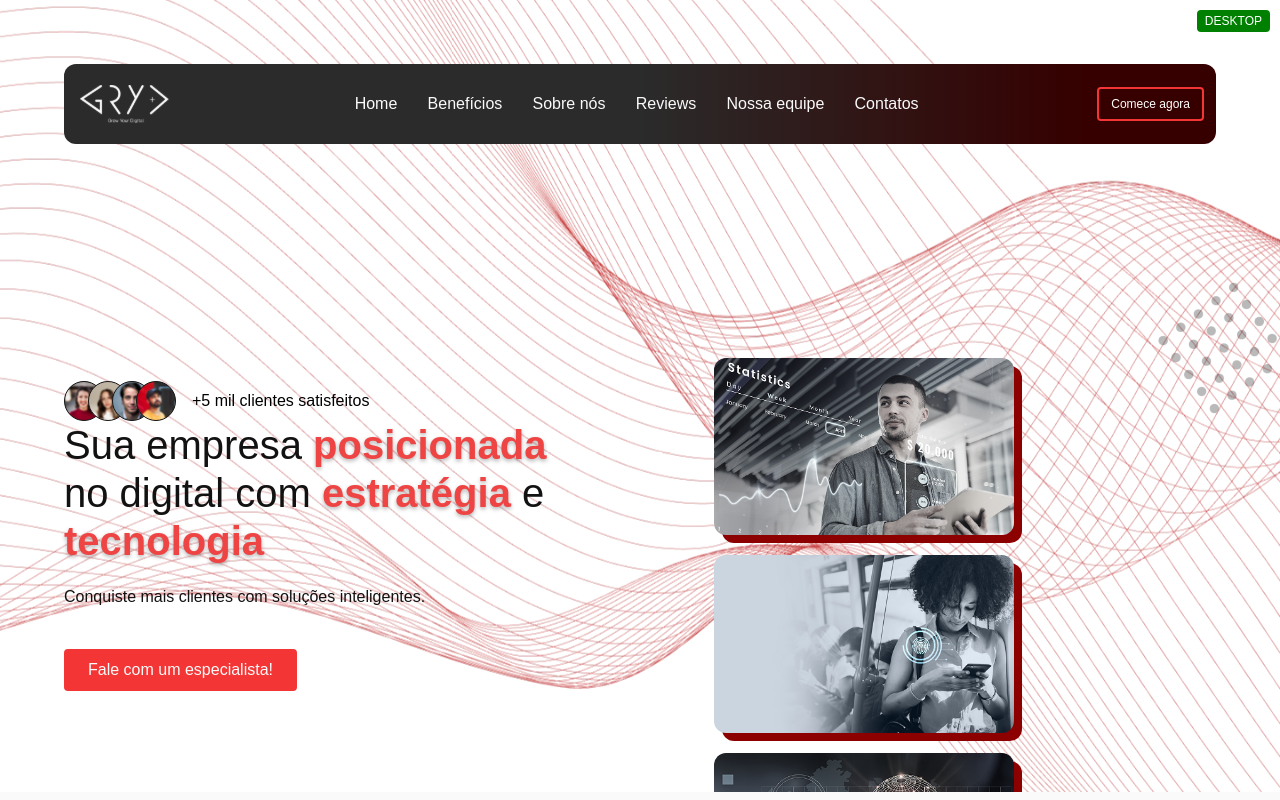
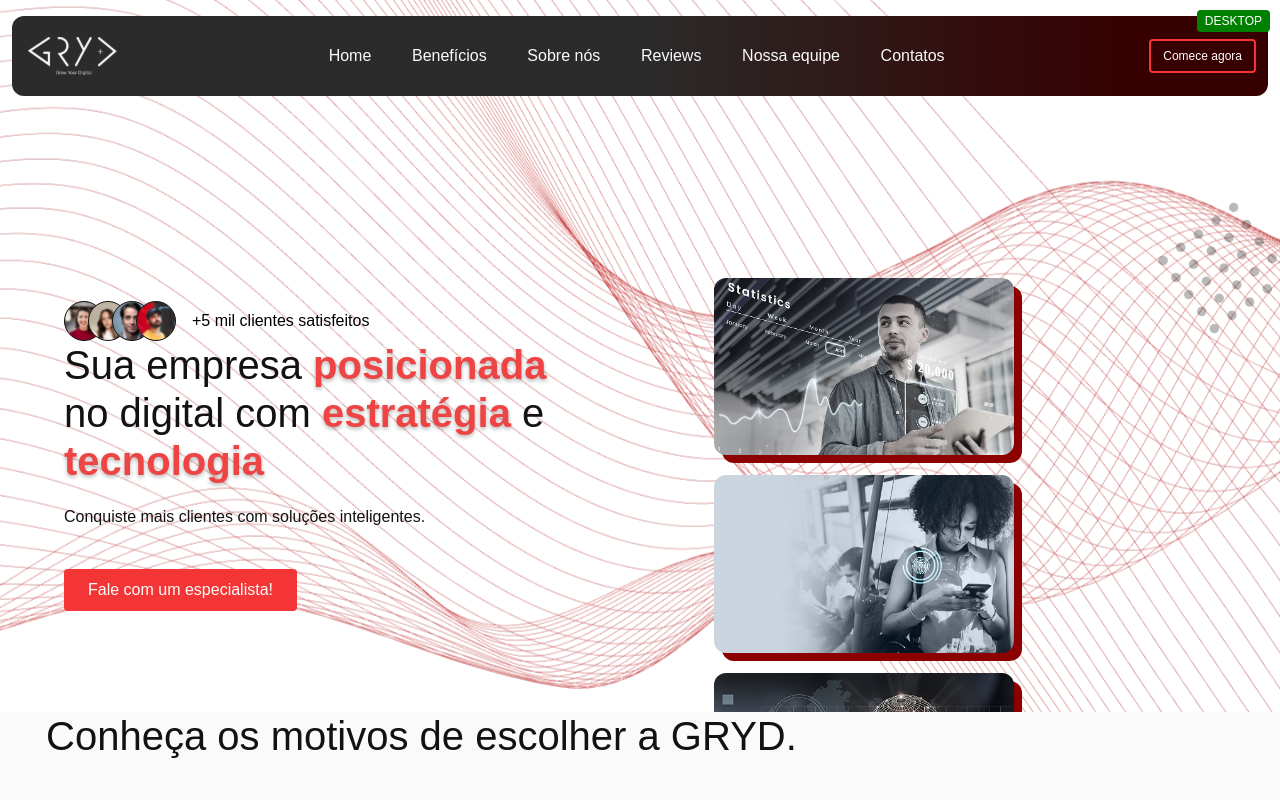
Before and after one commit to juliasier/app-front-gryd, an Angular app in the folder app-front-gryd/: page / in a window 1280 px wide. Built offline with nearby package versions, Linux system fonts and the light colour scheme; a web font is replaced by a local one.

Commit message:
header correto

```diff
--- a/app-front-gryd/src/app/shared/components/header/header.component.scss
+++ b/app-front-gryd/src/app/shared/components/header/header.component.scss
@@ -16,10 +16,18 @@ header {
   background: linear-gradient(90.28deg, #2B2B2B 50%, #360000 88.66%);
   height: 80px;
   border-radius: 12px;
-  width: 100%;
+  width: calc(100% - 24px);
   display: flex;
   justify-content: space-between;
   align-items: center;
+
+  /* Apenas as propriedades para ficar na frente durante scroll */
+  position: fixed;
+  top: 1rem;
+  left: 12px;
+  right: 12px;
+  z-index: 9999;
+}
 
 .hamburguer {
   display: flex;
@@ -40,7 +48,6 @@ header {
     cursor: pointer;
     width: 30px;
     height: 2px;
-
     background-color: #FAFAFA;
     border-radius: 1px;
   }
@@ -55,14 +62,13 @@ header {
   font-size: 0.75rem;
   font-weight: 500;
 
-      .btn-comece button:hover {
+  &:hover {
     color: #fff;
     transition: 0.3s;
     opacity: 0.8;
-
   }
 }
-}
+
 /* ===== MOBILE (350px - 499px) ===== */
 @media (min-width: 300px) and (max-width: 499px) {
   header {
@@ -77,7 +83,6 @@ header {
     .btn-comece {
       display: none;
     }
-
   }
 }
 
@@ -101,8 +106,6 @@ header {
       align-items: center;
       gap: 1rem;
       padding-right: 1rem;
-
-
     }
   }
 }
@@ -124,13 +127,12 @@ header {
     .nav-container {
       width: 50%;
       gap: 1.5rem;
-        display: flex
-;
+      display: flex;
       justify-content: space-between;
       font-size: 1rem;
       font-weight: 400;
-        color: #FAFAFA;    }
-
+      color: #FAFAFA;
+    }
   }
 }
 
@@ -145,5 +147,4 @@ header {
     border: 5px solid #6600cc;
     margin: 0 auto;
   }
-
 }
```
Lines whose indentation alone changed are shown as unchanged.
